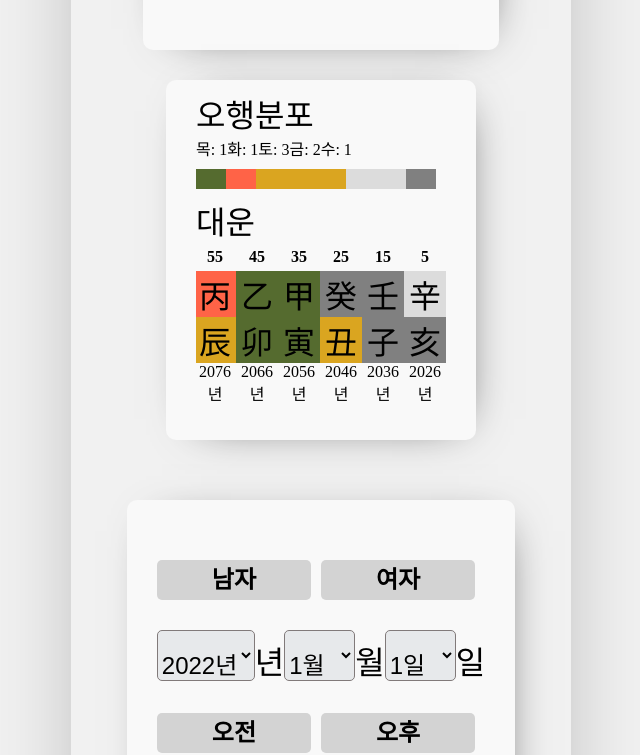
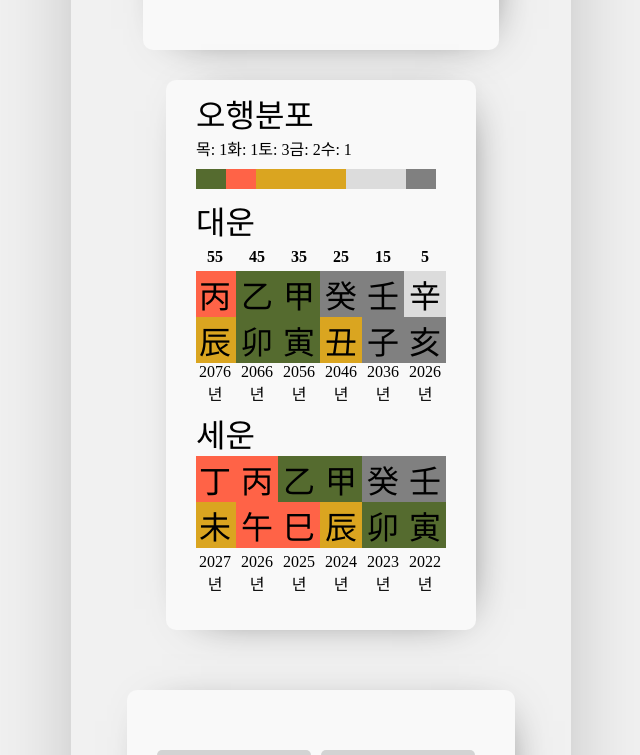
Before and after one commit to seni95/askLuck, a React (Create React App) app: page / in a window 1280 px wide. Shown: the part 479-1234 px from the top of the page, without its empty margins (319-959 px from the left). Built offline with nearby package versions, Linux system fonts and the light colour scheme.

Commit message:
added show_years function

```diff
--- a/src/components/analysis/analysis.jsx
+++ b/src/components/analysis/analysis.jsx
@@ -3,9 +3,13 @@ import styles from './analysis.module.css'
 import CalFiveElements from './cal_five_elements/cal_five_elements';
 import CalculateDecades from './calculate_decades/calculate_decades';
 import Logic from '../logic/logic';
+import { useState } from 'react';
+import CalYears from './calculate_years/cal_years';
 
 
 const Analysis = (props) => {
+
+    const [selectedDecades, setSelectedDecades] = useState();
 
     const logic = new Logic();
 
@@ -63,6 +67,8 @@ const Analysis = (props) => {
          timeGround={timeGround}
          selectedGender={selectedGender}
         ></CalculateDecades>
+        <div>세운</div>
+        <CalYears></CalYears>
     </div>
   )
 }
--- a/src/components/analysis/calculate_decades/calculate_decades.jsx
+++ b/src/components/analysis/calculate_decades/calculate_decades.jsx
@@ -139,7 +139,6 @@ const CalculateDecades = (props) => {
 
         }
 
-        console.log(decadesResult);
 
     }
 
@@ -147,10 +146,8 @@ const CalculateDecades = (props) => {
     const returnDecadesSky = () => {
         if (gender == "남자") {
             if (yearSky.sign == "양") {
-                console.log("남자, 양");
                 goStraight();
             } else if (yearSky.sign == "음") {
-                console.log("남자, 음");
                 gobackwards();
             }
 
--- a/src/components/analysis/calculate_decades/get_decades_number/get_decades_number_r.jsx
+++ b/src/components/analysis/calculate_decades/get_decades_number/get_decades_number_r.jsx
@@ -17,9 +17,6 @@ const GetDecadesNumberR = (props) => {
     const dateTotalCount = new Date(selectedYear, selectedMonth-1<0?11:selectedMonth-1, 0).getDate();
 
 
-    let toCalResult = 0;
-
-
   return (
     <>
 
--- a/src/components/analysis/calculate_years/cal_years.jsx
+++ b/src/components/analysis/calculate_years/cal_years.jsx
@@ -1,9 +1,73 @@
 import React from 'react'
+import Logic from '../../logic/logic'
+import styles from './cal_years.module.css'
+import Data from '../../data/data'
 
-const calYears = () => {
+const CalYears = () => {
+
+    const logic = new Logic();
+    const data = new Data();
+
+    const today={
+        year:new Date().getFullYear(),
+        month:new Date().getMonth()+1,
+        date:new Date().getDate()
+      }
+
+    const result = logic.returnYearSky(today.year,today.month,today.date);
+    const resultG = logic.returnYearGround(today.year,today.month,today.date);
+
+    const yearSkyArr = [];
+    const yearGroundArr = [];
+    const yearResultArr =[];
+
+      const showCurrentYears =()=>{
+        let forkey = 0;
+        //대운 순행 함수
+        for (let i = 0; i < 10; i++) {
+                const returnYearSky = logic.returnYearSky(today.year+i,today.month,today.date);
+            yearSkyArr.push(
+                <>
+                <span key={forkey} className={styles.span} id={returnYearSky.color}>
+                    {returnYearSky.code}
+                </span>
+                </>
+            )
+            forkey++;
+        }
+
+
+        for (let i = 0; i < 10; i++) {
+    const returnYearGround = logic.returnYearGround(today.year+i,today.month,today.date);
+
+            yearGroundArr.push(<>
+                <span key={forkey} className={styles.span} id={returnYearGround.color}>
+                    {returnYearGround.code}
+                </span>
+               <span className={styles.years}>{today.year+i}년</span>
+                  </>
+            )
+            forkey++;
+
+        }
+
+        for (let i = 0; i < 10; i++) {
+            yearResultArr.push(<span className={styles.pillar}>
+                {yearSkyArr[i]}
+                {yearGroundArr[i]}
+            </span>);
+
+        }
+
+        return yearResultArr;
+
+      }
+
   return (
-    <div>calYears</div>
+    <div className={styles.container}>
+       {showCurrentYears()}
+    </div>
   )
 }
 
-export default calYears
+export default CalYears
--- /dev/null
+++ b/src/components/analysis/calculate_years/cal_years.module.css
@@ -0,0 +1,40 @@
+.container{
+    display: flex;
+    flex-flow: row-reverse;
+    /* flex-direction: ; */
+    flex-wrap: nowrap;
+    width:250px;
+    overflow-x: scroll;
+
+}
+
+.container::-webkit-scrollbar{
+    width: 20px;
+}
+
+.container::-webkit-scrollbar-thumb{
+    background-color:antiquewhite;
+      background-clip: padding-box;
+                border: 4px solid transparent;
+                border-top-left-radius: 50px;
+                border-bottom-right-radius: 50px;
+}
+
+.container::-webkit-scrollbar-track {
+    background-color: grey; /*스크롤바 트랙 색상*/
+}
+
+/* ::-webkit-scrollbar {
+    display: none;
+    } */
+
+.pillar{
+display: flex;
+flex-direction: column;
+}
+
+
+.years{
+    font-size: 1rem;
+    margin:5px;
+}
--- a/src/components/logic/logic.js
+++ b/src/components/logic/logic.js
@@ -21,9 +21,7 @@ class Logic{
 
             //따라서 한연도 전의 값을 계산함
 
-            console.log(
-                "따라서 한연도 전의 값을 계산함"
-            );
+
 
             const yearSkyCal = selectedYear % 10;
             const yearSky = yearSkyCal + 6 < 10 ? yearSkyCal + 6 : yearSkyCal + 6 - 10;
```
